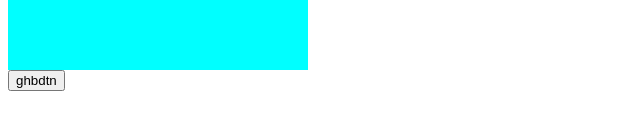
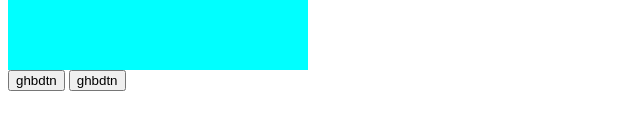
Before and after one commit to IXorusI/first-project, a plain HTML site: page index.html in a window 1280 px wide. Shown: the part 238-368 px from the top of the page, without its empty margins (0-640 px from the left). Drawn offline with Linux system fonts and the light colour scheme.

Commit message:
новый

```diff
--- a/index.html
+++ b/index.html
@@ -9,5 +9,6 @@
 <body>
     <div class="first"></div>
     <button>ghbdtn</button>
+    <button>ghbdtn</button>
 </body>
 </html>
```
